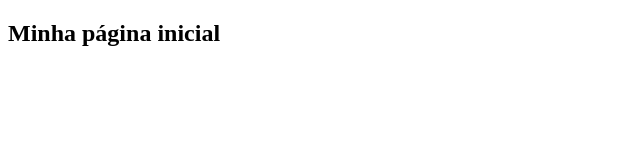
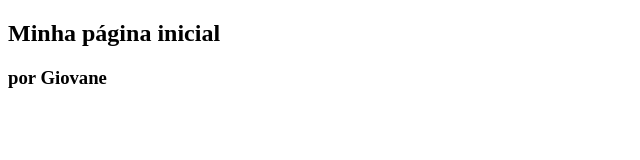
Before and after one commit to gilaosilva/projeto-curso-git, a plain HTML site: page index.html in a window 1280 px wide. Shown: the whole page, without its empty margins (0-640 px from the left). Drawn offline with Linux system fonts and the light colour scheme.

Commit message:
Adicionando tag <h3>

```diff
--- a/index.html
+++ b/index.html
@@ -7,5 +7,6 @@
 </head>
 <body>
     <h2>Minha página inicial</h2>
+    <h3>por Giovane</h3>
 </body>
 </html>
```
